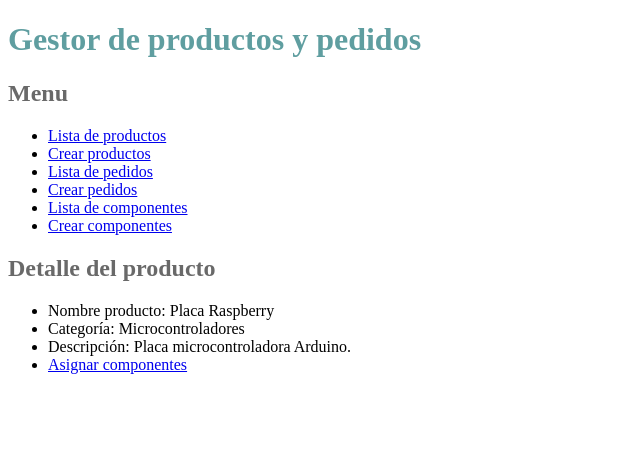
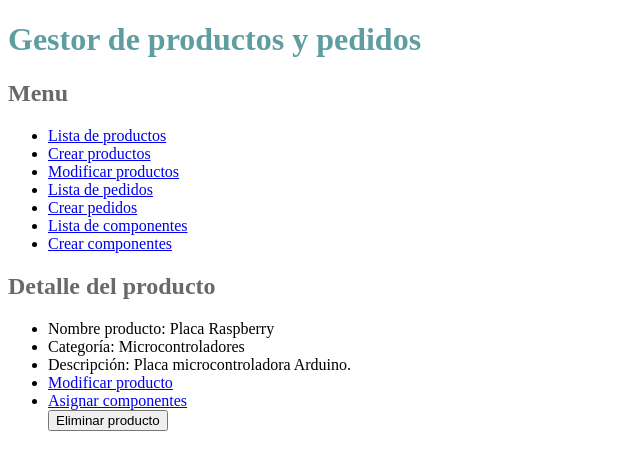
Before and after one commit to andreacastrodlc/ProyectoWebColaborativo, a Django app: page /appDjango/productos/1 in a window 1280 px wide. Shown: the top 470 px of the page, without its empty margins (0-640 px from the left). Run offline with Django 4.2, Linux system fonts and the light colour scheme; data comes from the database, SQL or seed files in the repository; both versions use the stored data as it was after the commit.

Commit message:
combinacion funcionalidades de creacion y eliminacion de productos con el branch de gaizka

```diff
--- a/ProyectoWeb/appDjango/models.py
+++ b/ProyectoWeb/appDjango/models.py
@@ -24,7 +24,7 @@ class Pedido(models.Model):
     referencia_pedido = models.AutoField(primary_key=True)
     fecha_pedido = models.DateField()
     cif_cliente = models.ForeignKey(Cliente, on_delete=models.CASCADE)
-    precio_total = models.DecimalField(max_digits=10, decimal_places=2, default=0.0) # default para que no haya errores al crear un nuevo producto sin introducir el precio total
+    precio_total = models.DecimalField(max_digits=10, decimal_places=2, default=0.0) #default para que no haya errores al crear un nuevo producto sin introducir el precio total
 
     def __str__(self):
         return (f"Código de referencia: {self.referencia_pedido}, Fecha de pedido: {self.fecha_pedido}, "
--- a/ProyectoWeb/appDjango/urls.py
+++ b/ProyectoWeb/appDjango/urls.py
@@ -1,11 +1,14 @@
 from django.urls import path
+
 from .views import (ProductoListView, ProductoDetailView, ProductoCreateView, PedidoListView, PedidoCreateView,
                     PedidoDetailView, ComponenteListView, ComponenteDetailView, ComponenteCreateView,
-                    asignar_componentes_producto)
+                    asignar_componentes_producto, ProductoDeleteView, ProductoUpdateView)
 
 urlpatterns = [
     path('productos/', ProductoListView.as_view(), name='index_productos'),
     path('productos/<int:pk>', ProductoDetailView.as_view(), name='productos_show'),
+    path('productos/eliminar/<int:pk>/', ProductoDeleteView.as_view(), name='producto_delete'),
+    path('productos/modificar/<int:pk>', ProductoUpdateView.as_view(), name='producto_update'),
     path('productos/create', ProductoCreateView.as_view(), name='producto_create'),
     path('pedidos/', PedidoListView.as_view(), name='index_pedidos'),
     path('pedidos/<int:pk>', PedidoDetailView.as_view(), name='pedidos_show'),
--- a/ProyectoWeb/appDjango/views.py
+++ b/ProyectoWeb/appDjango/views.py
@@ -1,5 +1,8 @@
+from audioop import reverse
+
 from django.shortcuts import render, get_object_or_404, redirect
-from django.views.generic import ListView, DetailView, View
+from django.urls import reverse_lazy
+from django.views.generic import ListView, DetailView, View, DeleteView, UpdateView
 
 from appDjango.forms import ProductoForm, PedidoForm, ComponenteForm
 
@@ -31,6 +34,33 @@ class ProductoCreateView(View):
             formulario.save()
             return redirect('index_productos')
         return render(request, 'appDjango/producto_create.html', {'formulario': formulario})
+
+
+class ProductoDeleteView(DeleteView):
+    model = Producto
+    success_url = reverse_lazy('index_productos')
+
+
+class ProductoUpdateView(UpdateView):
+    model = Producto
+    template_name = 'appDjango/producto_update.html'
+    form_class = ProductoForm
+
+    def get(self, request, pk):
+        producto = get_object_or_404(Producto, pk=pk)
+        formulario = self.form_class(instance=producto)
+        context = {'formulario': formulario, 'producto': producto}
+        return render(request, self.template_name, context)
+
+    def post(self, request, pk):
+        producto = get_object_or_404(Producto, pk=pk)
+        formulario = self.form_class(request.POST, instance=producto)
+        if formulario.is_valid():
+            formulario.save()
+            return redirect('productos_show', pk=producto.pk)
+        else:
+            context = {'formulario': formulario, 'producto': producto}
+            return render(request, self.template_name, context)
 
 
 class PedidoListView(ListView):
--- a/ProyectoWeb/templates/appDjango/producto_detail.html
+++ b/ProyectoWeb/templates/appDjango/producto_detail.html
@@ -6,7 +6,12 @@
                 <li>Nombre producto: {{ object.nombre_producto }}</li>
                 <li>Categoría: {{ object.categoria_producto }}</li>
                 <li>Descripción: {{ object.descripcion_producto }}</li>
+                <li><a href="{% url 'producto_update' object.pk %}">Modificar producto</a></li>
                 <li><a href="{% url 'asignar_componentes_producto' object.pk %}">Asignar componentes</a></li>
+                   <form method="post" action="{% url 'producto_delete' object.pk %}">
+                        {% csrf_token %}
+                        <button type="submit">Eliminar producto</button>
+                   </form>
             </ul>
         {% else %}
             <p>No existe este producto.</p>
--- a/ProyectoWeb/templates/base.html
+++ b/ProyectoWeb/templates/base.html
@@ -16,6 +16,7 @@
         <ul>
             <li><a href="/appDjango/productos">Lista de productos</a></li>
             <li><a href='{% url 'producto_create' %}'>Crear productos</a></li>
+            <li><a href='{% url 'producto_create' %}'>Modificar productos</a></li>
             <li><a href="/appDjango/pedidos">Lista de pedidos</a></li>
             <li><a href='{% url 'pedido_create' %}'>Crear pedidos</a></li>
             <li><a href="/appDjango/componentes">Lista de componentes</a></li>
```
Also changed, not shown: ProyectoWeb/templates/appDjango/pedido_update.html (added, +10 -0 lines), ProyectoWeb/templates/appDjango/producto_update.html (added, +10 -0 lines), ProyectoWeb/db.sqlite3.
